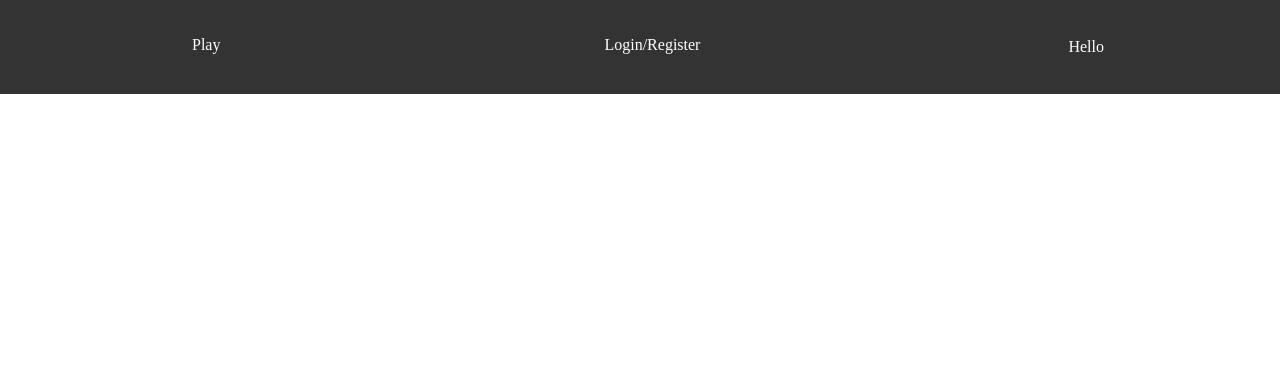
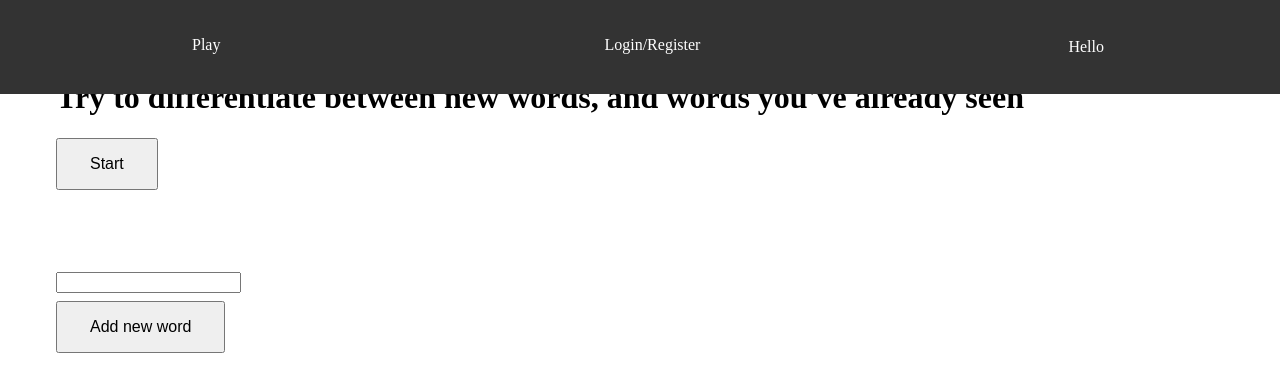
Before and after one commit to SebastianMarquardt/WAD_Project, a React (Create React App) app in the folder my_app/: page / in a window 1280 px wide. Shown: the top 392 px of the page. Built offline with nearby package versions, Linux system fonts and the light colour scheme.

Commit message:
started play

```diff
--- /dev/null
+++ b/my_app/src/pages/Play.css
@@ -0,0 +1,3 @@
+#introDiv {
+    padding-top: 50px;
+}
--- a/my_app/src/pages/Play.jsx
+++ b/my_app/src/pages/Play.jsx
@@ -1,9 +1,55 @@
-import React from 'react';
+import React from 'react';
+import './Play.css'
+import { useState } from 'react'
+import Axios from 'axios';
 
-function Play() {
-    return (
-        <h1>this is the homepage</h1>
-    );
+function Play() {
+
+    const [newWord, setNewWord] = useState("")
+    const [errMsg, setErrMsg] = useState("");
+
+    const addWord = async () => {
+        if (newWord.length > 2) {
+            try {
+                await Axios.post("http://localhost:8081/words/postNewWord", null, {
+                    params: {
+                        word: newWord,
+                    }
+                })
+                window.location.reload(false);
+            }
+            catch (err) {
+                if (!err?.response) {
+                    setErrMsg("No Server Response");
+                } else if (err.response?.status === 409) {
+                    setErrMsg("Word does already exist");
+                }
+            };
+        } else {
+            setErrMsg("Word must be longer than two characters");
+        }
+    }
+
+    return (
+        <div id='introDiv'>
+            <ul>
+                <li><h1>
+                    Try to differentiate between new words, and words you've already seen
+                </h1>
+                    <button>
+                        Start
+                    </button></li>
+            </ul>
+            <ul id='addWord'>
+                <p>{errMsg}</p>
+                <li><input type="text" onChange={(e) => {
+                    setNewWord(e.target.value)
+                }} ></input></li>
+                <li>
+                    <button onClick={addWord}>Add new word</button>
+                </li>
+            </ul></div>
+    );
 }
 
-export default Play;
+export default Play;
```
